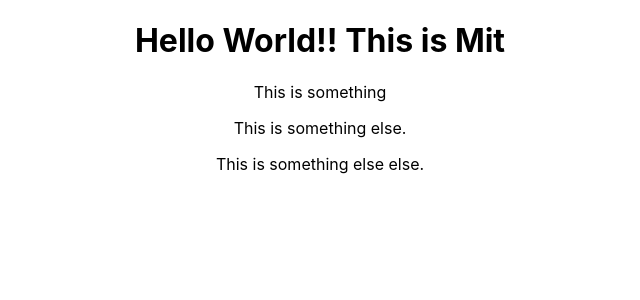
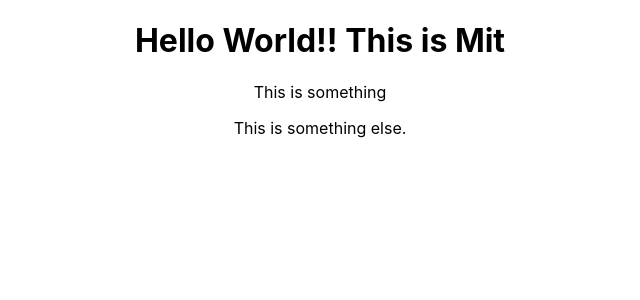
Before and after one commit to mitatmango/github-action-demo, a React (Create React App) app: page / in a window 1280 px wide. Shown: the top 300 px of the page, without its empty margins (320-960 px from the left). Built offline with nearby package versions, Linux system fonts and the light colour scheme.

Commit message:
Delete something

```diff
--- a/src/App.js
+++ b/src/App.js
@@ -6,7 +6,6 @@ function App() {
       <h1>Hello World!! This is Mit</h1>
       <p>This is something</p>
       <p>This is something else.</p>
-      <p>This is something else else.</p>
     </div>
   );
 }
```
